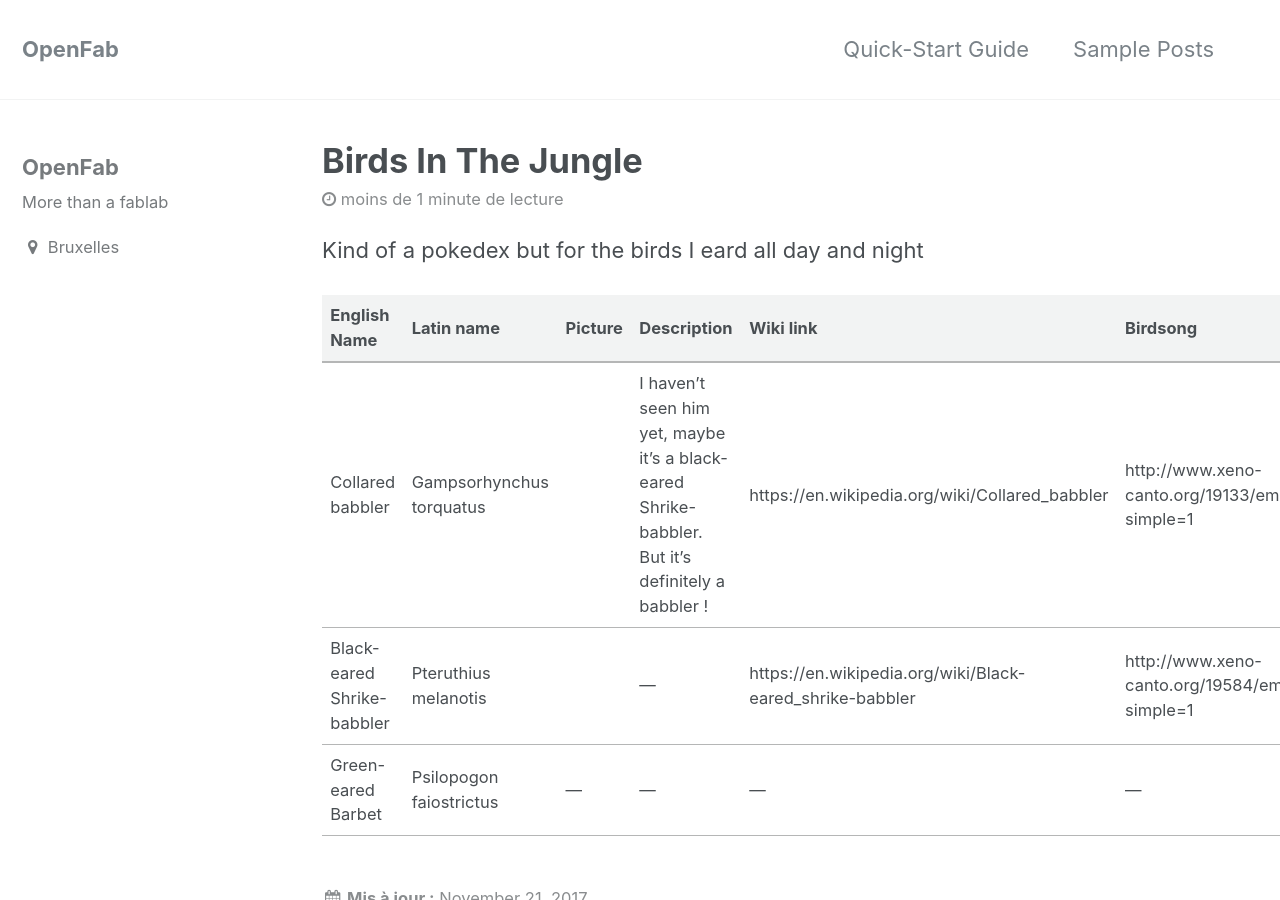
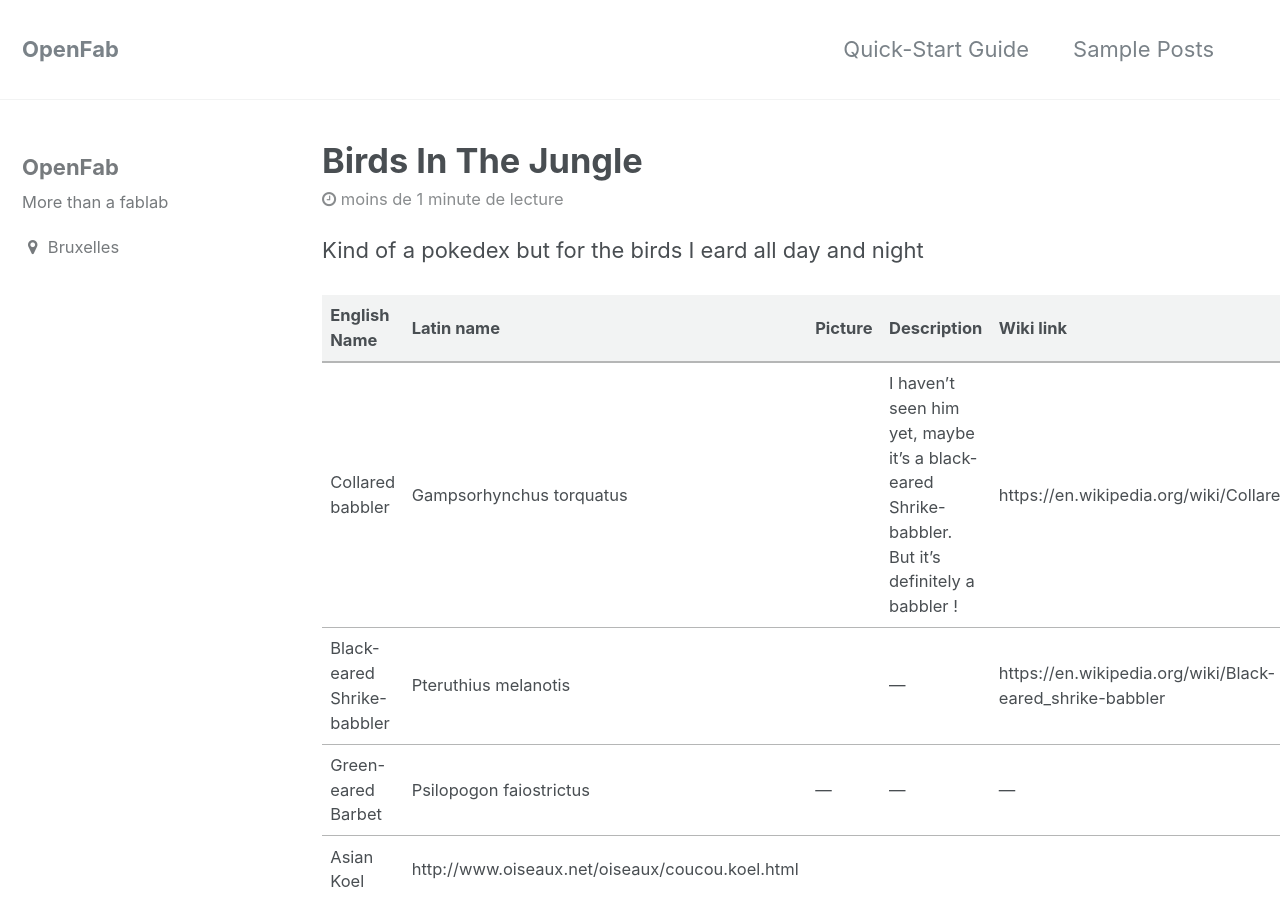
Before and after one commit to zuperninja/zuperninja.github.io, a Jekyll site: the page built from _posts/2017-11-21-Birds-in-the-jungle.md, in a window 1280 px wide and 900 px high. Built offline with Jekyll 4.4.1, drawn with Linux system fonts in a browser that asks for light colours.

```diff
--- a/_posts/2017-11-21-Birds-in-the-jungle.md
+++ b/_posts/2017-11-21-Birds-in-the-jungle.md
@@ -5,3 +5,4 @@
 |Collared babbler|Gampsorhynchus torquatus||I haven't seen him yet, maybe it's a black-eared Shrike-babbler. But it's definitely a babbler !| https://en.wikipedia.org/wiki/Collared_babbler | http://www.xeno-canto.org/19133/embed?simple=1|
 |Black-eared Shrike-babbler|Pteruthius melanotis||---|https://en.wikipedia.org/wiki/Black-eared_shrike-babbler|http://www.xeno-canto.org/19584/embed?simple=1|
 |Green-eared Barbet|Psilopogon faiostrictus|---|---|---|---|
+|Asian Koel|http://www.oiseaux.net/oiseaux/coucou.koel.html|||||
```
